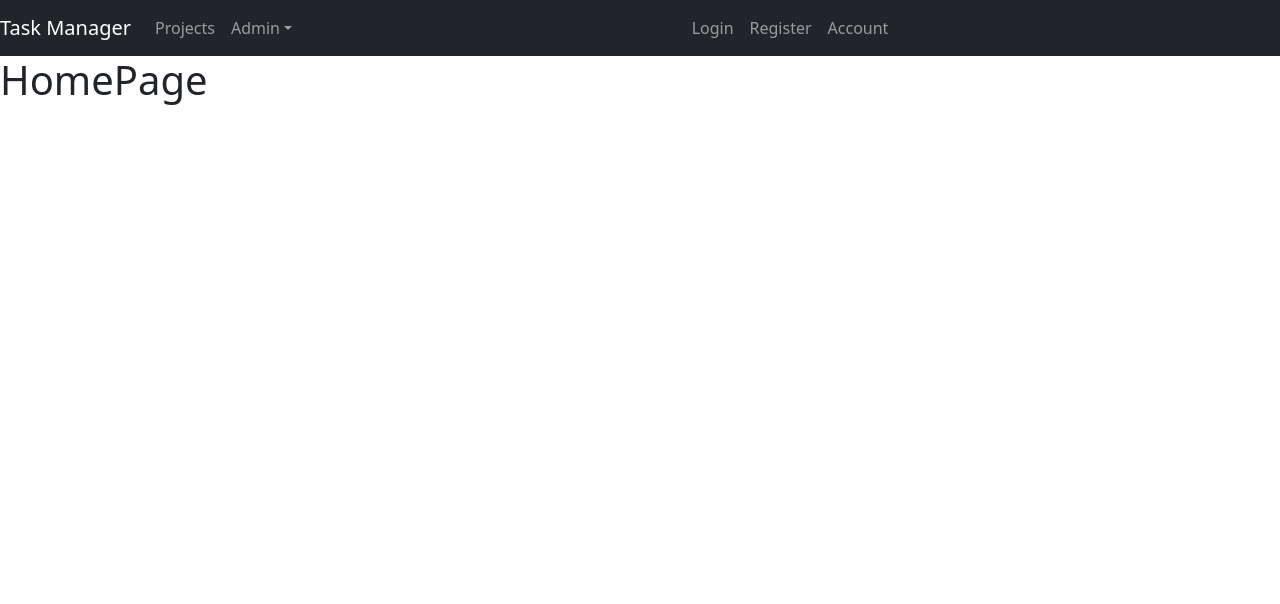
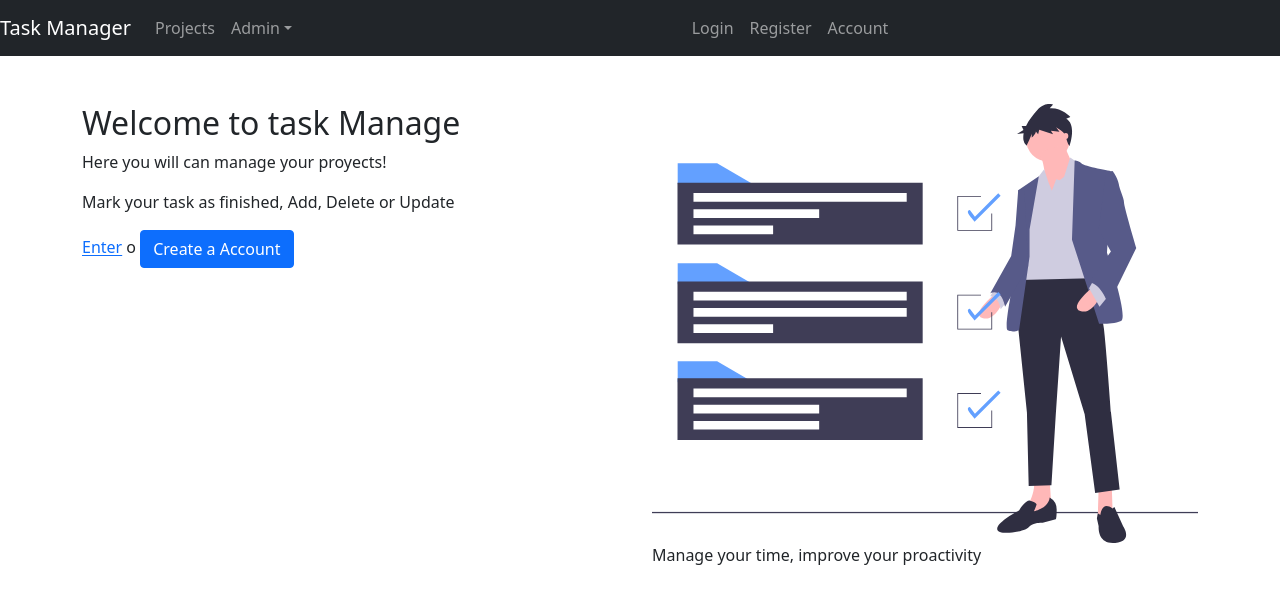
Before and after one commit to VladimirMMS/project-react, a React (Create React App) app: page / in a window 1280 px wide. Shown: the top 604 px of the page. Built offline with nearby package versions, Linux system fonts and the light colour scheme.

Commit message:
create home-section

```diff
--- a/src/pages/HomePage.js
+++ b/src/pages/HomePage.js
@@ -1,10 +1,40 @@
+
 import React from 'react';
+import { Container, Row, Col,Button } from 'react-bootstrap';
+import { Link } from 'react-router-dom';
+import routes from '../helpers/routes';
+
 
 function HomePage() {
     return (
-        <div>
-            <h1>HomePage</h1>
-        </div>
+        <Container>
+            <Row className = 'mt-5'>
+                <Col xs = {{span:12}}  md = {{span:6}}className = "mb-5">
+
+                    <h2>Welcome to task Manage</h2>
+                    <p>Here you will can manage your proyects!</p>
+
+                    <p>
+                        Mark your task as finished, Add, Delete or Update
+                    </p>
+                    <div>
+                        <Link to = {routes.login}>Enter</Link> o <Button as= {Link} to = {routes.register}>Create a Account</Button>
+                    </div>
+
+                </Col>
+
+                <Col >
+                    <img
+                        style = {{width:'100%'}}
+                        src = "img/task-manager.svg"
+                        alt = "task-manage"
+
+                    />
+
+                    <p>Manage your time, improve your proactivity</p>
+                </Col>
+            </Row>
+        </Container>
     );
 }
 
--- a/src/pages/NotFoundPage.js
+++ b/src/pages/NotFoundPage.js
@@ -6,7 +6,7 @@ import routes from '../helpers/routes';
 
 function NotFoundPage(props) {
     return (
-        <div>
+        <Container>
             <Row className = 'mt-5'>
                 <Col md = {{span:6, offset:3}}className= 'text-center'>
                     <img
@@ -21,7 +21,10 @@ function NotFoundPage(props) {
                     <p>Come back <Link to= {routes.home}>Home</Link></p>
                 </Col>
             </Row>
-        </div>
+
+        </Container>
+
+
     );
 }
 
```
